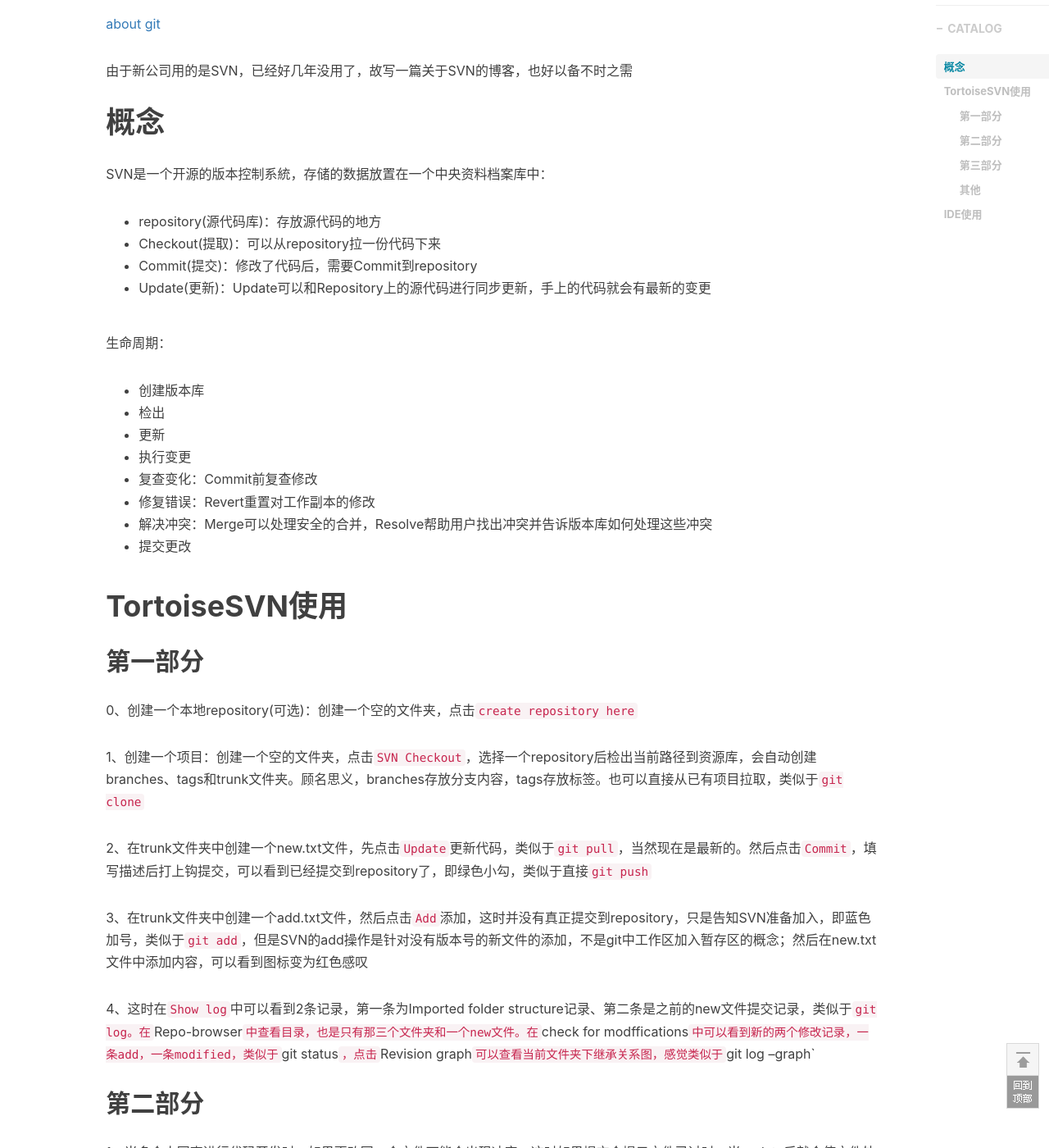
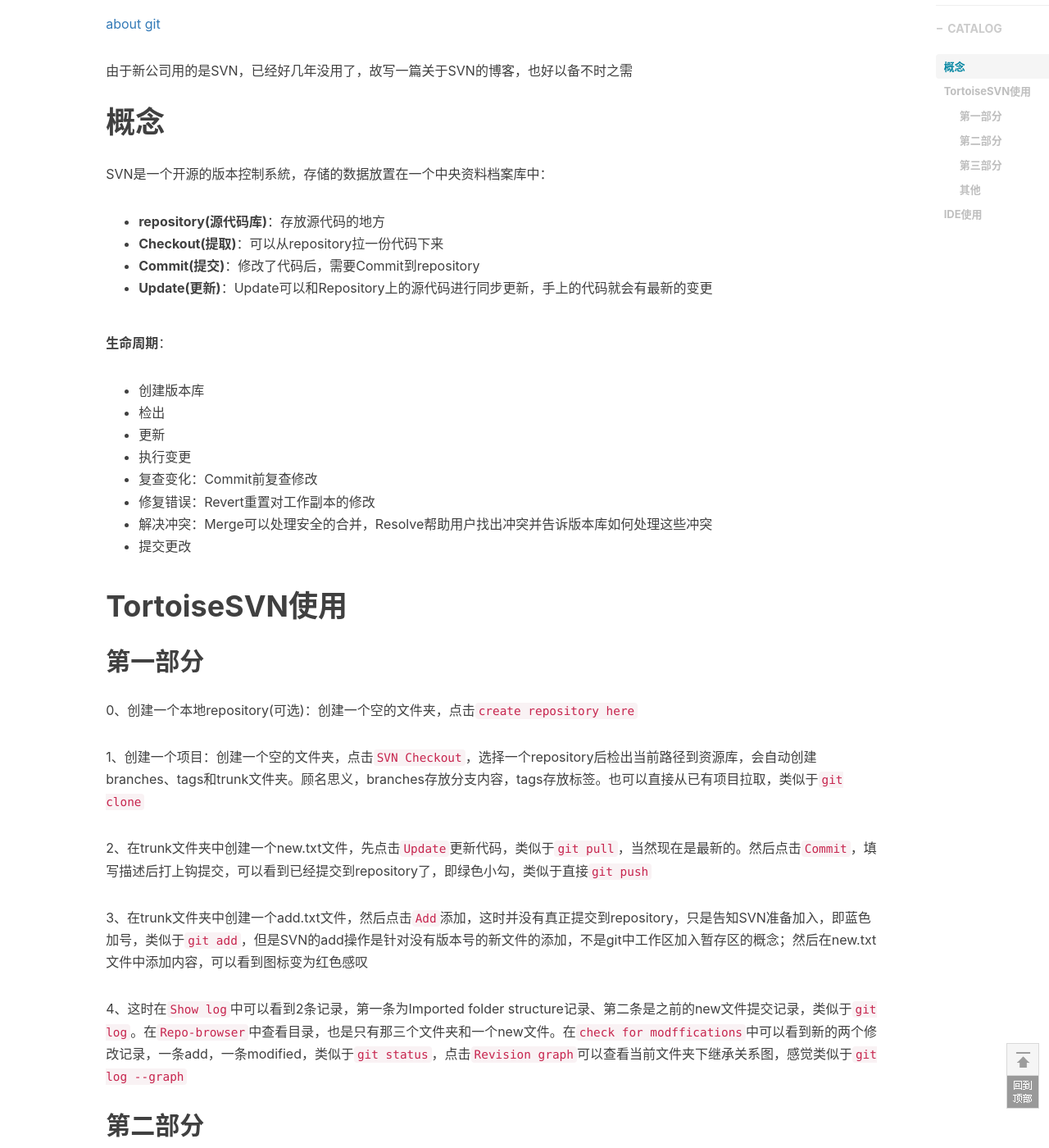
Before and after one commit to zhouj000/zhouj000.github.io, a Jekyll site: the page built from _posts/2019/2019-04-16-about-svn.markdown, in a window 1280 px wide and 1400 px high, scrolled down 491 px. Shown: the whole window at 82% size. Built offline with Jekyll 4.4.1, drawn with Linux system fonts in a browser that asks for light colours; nearby versions of some CDN libraries; comment, search, counter and statistics services are not loaded.

Commit message:
update svn blog

```diff
--- a/_posts/2019/2019-04-16-about-svn.markdown
+++ b/_posts/2019/2019-04-16-about-svn.markdown
@@ -18,12 +18,12 @@ tags:
 # 概念
 
 SVN是一个开源的版本控制系統，存储的数据放置在一个中央资料档案库中：
-+ repository(源代码库)：存放源代码的地方
-+ Checkout(提取)：可以从repository拉一份代码下来
-+ Commit(提交)：修改了代码后，需要Commit到repository
-+ Update(更新)：Update可以和Repository上的源代码进行同步更新，手上的代码就会有最新的变更
++ **repository(源代码库)**：存放源代码的地方
++ **Checkout(提取)**：可以从repository拉一份代码下来
++ **Commit(提交)**：修改了代码后，需要Commit到repository
++ **Update(更新)**：Update可以和Repository上的源代码进行同步更新，手上的代码就会有最新的变更
 
-生命周期：
+**生命周期**：
 + 创建版本库
 + 检出
 + 更新
@@ -45,7 +45,7 @@ SVN是一个开源的版本控制系統，存储的数据放置在一个中央
 
 3、在trunk文件夹中创建一个add.txt文件，然后点击`Add`添加，这时并没有真正提交到repository，只是告知SVN准备加入，即蓝色加号，类似于`git add`，但是SVN的add操作是针对没有版本号的新文件的添加，不是git中工作区加入暂存区的概念；然后在new.txt文件中添加内容，可以看到图标变为红色感叹
 
-4、这时在`Show log`中可以看到2条记录，第一条为Imported folder structure记录、第二条是之前的new文件提交记录，类似于`git log。在`Repo-browser`中查看目录，也是只有那三个文件夹和一个new文件。在`check for modffications`中可以看到新的两个修改记录，一条add，一条modified，类似于`git status`，点击`Revision graph`可以查看当前文件夹下继承关系图，感觉类似于`git log --graph`
+4、这时在`Show log`中可以看到2条记录，第一条为Imported folder structure记录、第二条是之前的new文件提交记录，类似于`git log`。在`Repo-browser`中查看目录，也是只有那三个文件夹和一个new文件。在`check for modffications`中可以看到新的两个修改记录，一条add，一条modified，类似于`git status`，点击`Revision graph`可以查看当前文件夹下继承关系图，感觉类似于`git log --graph`
 
 
 ## 第二部分
```
